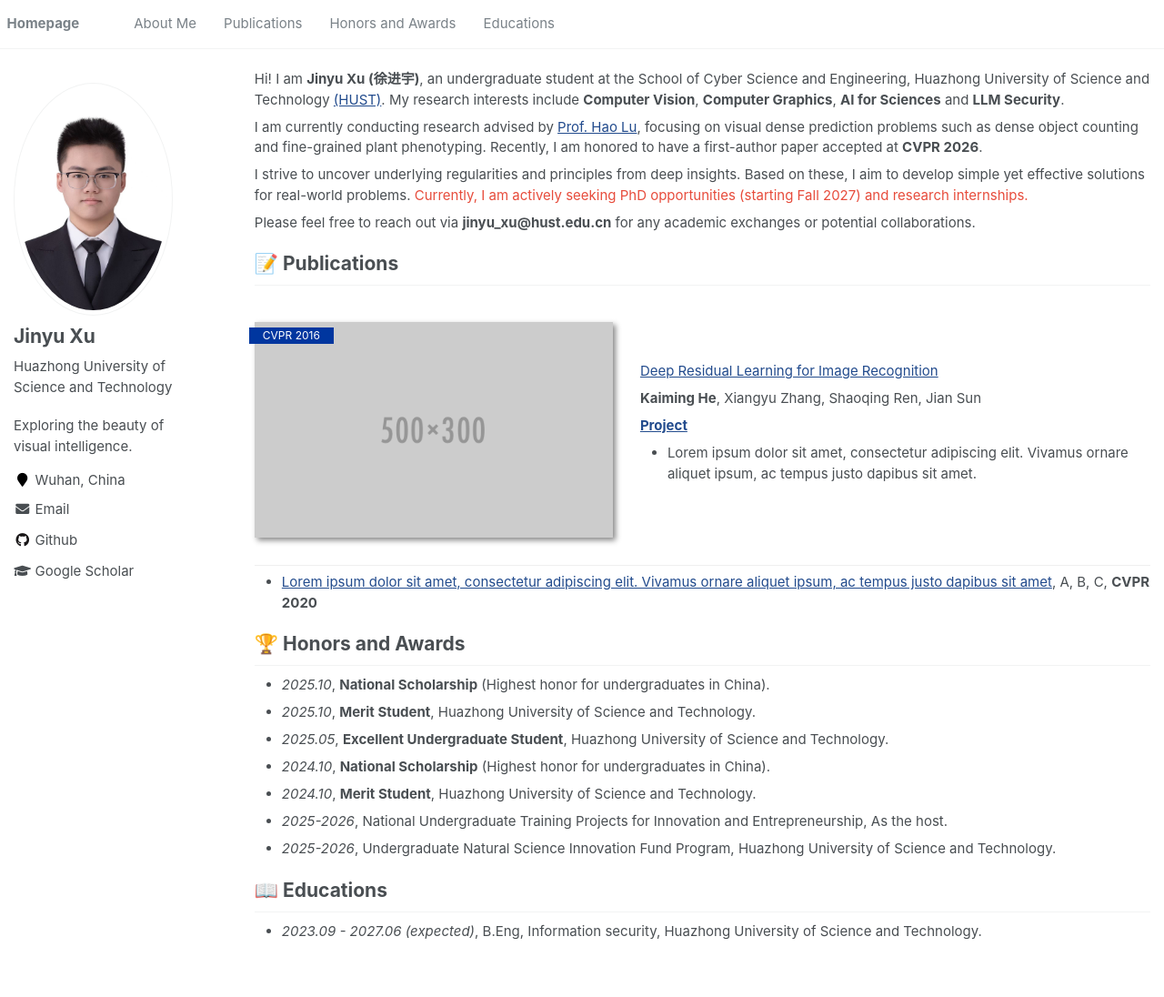
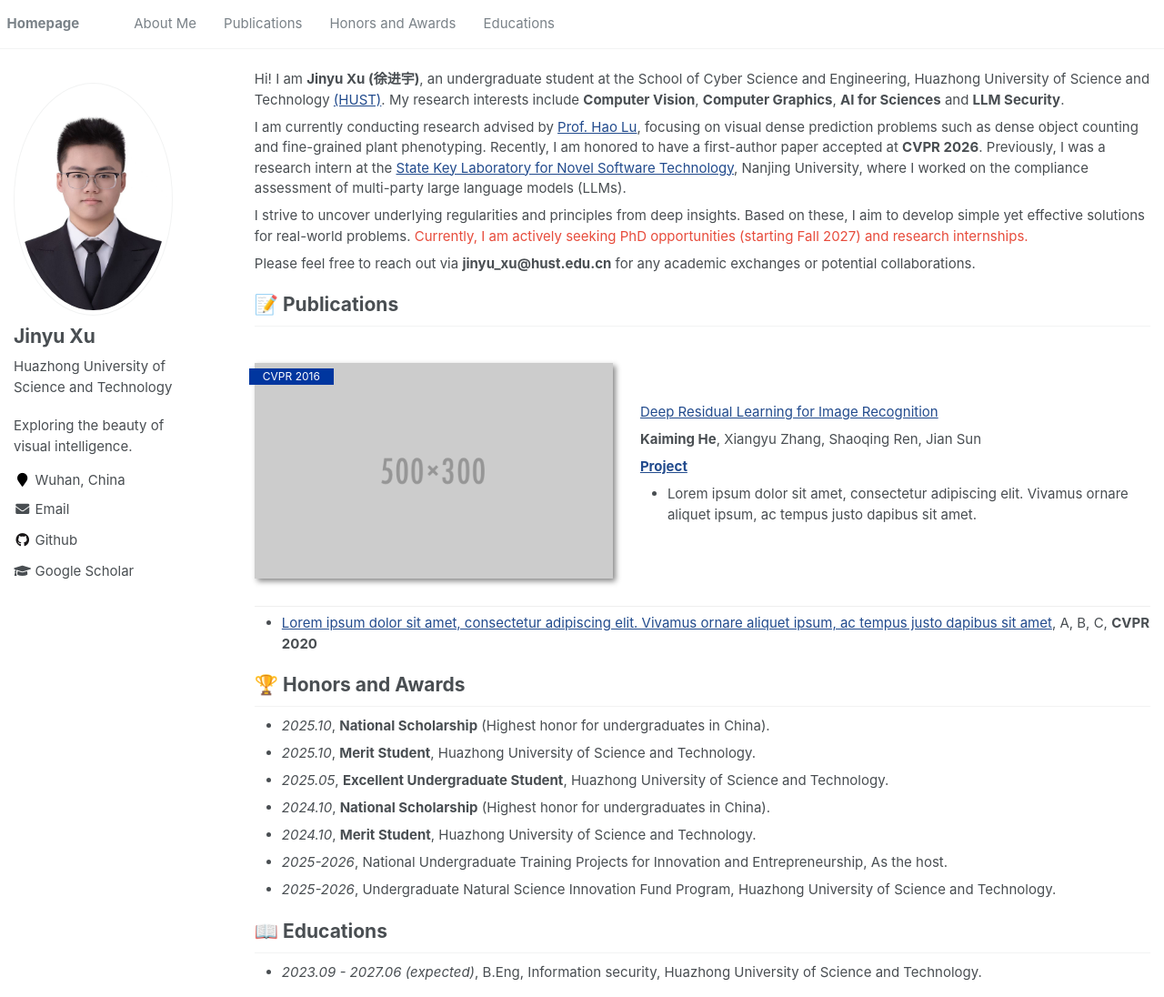
Before and after one commit to xu-jinyu/xu-jinyu.github.io, a Jekyll site: the page built from _pages/about.md, in a window 1280 px wide and 1096 px high. Shown: the whole window at 91% size. Built offline with Jekyll 4.4.1, drawn with Linux system fonts in a browser that asks for light colours.

Commit message:
update contents

```diff
--- a/_pages/about.md
+++ b/_pages/about.md
@@ -19,7 +19,7 @@ redirect_from:
 
 Hi! I am **Jinyu Xu (徐进宇)**, an undergraduate student at the School of Cyber Science and Engineering, Huazhong University of Science and Technology [(HUST)](https://www.hust.edu.cn/). My research interests include **Computer Vision**, **Computer Graphics**, **AI for Sciences** and **LLM Security**.
 
-I am currently conducting research advised by [Prof. Hao Lu](https://scholar.google.com/citations?user=Ly2qWWgAAAAJ&hl=zh-CN), focusing on visual dense prediction problems such as dense object counting and fine-grained plant phenotyping. Recently, I am honored to have a first-author paper accepted at **CVPR 2026**.
+I am currently conducting research advised by [Prof. Hao Lu](https://scholar.google.com/citations?user=Ly2qWWgAAAAJ&hl=zh-CN), focusing on visual dense prediction problems such as dense object counting and fine-grained plant phenotyping. Recently, I am honored to have a first-author paper accepted at **CVPR 2026**. Previously, I was a research intern at the [State Key Laboratory for Novel Software Technology](https://keysoftlab.nju.edu.cn/), Nanjing University, where I worked on the compliance assessment of multi-party large language models (LLMs).
 
 I strive to uncover underlying regularities and principles from deep insights. Based on these, I aim to develop simple yet effective solutions for real-world problems.<span style="color: #e74c3c;"> Currently, I am actively seeking PhD opportunities (starting Fall 2027) and research internships.</span>
 
```
